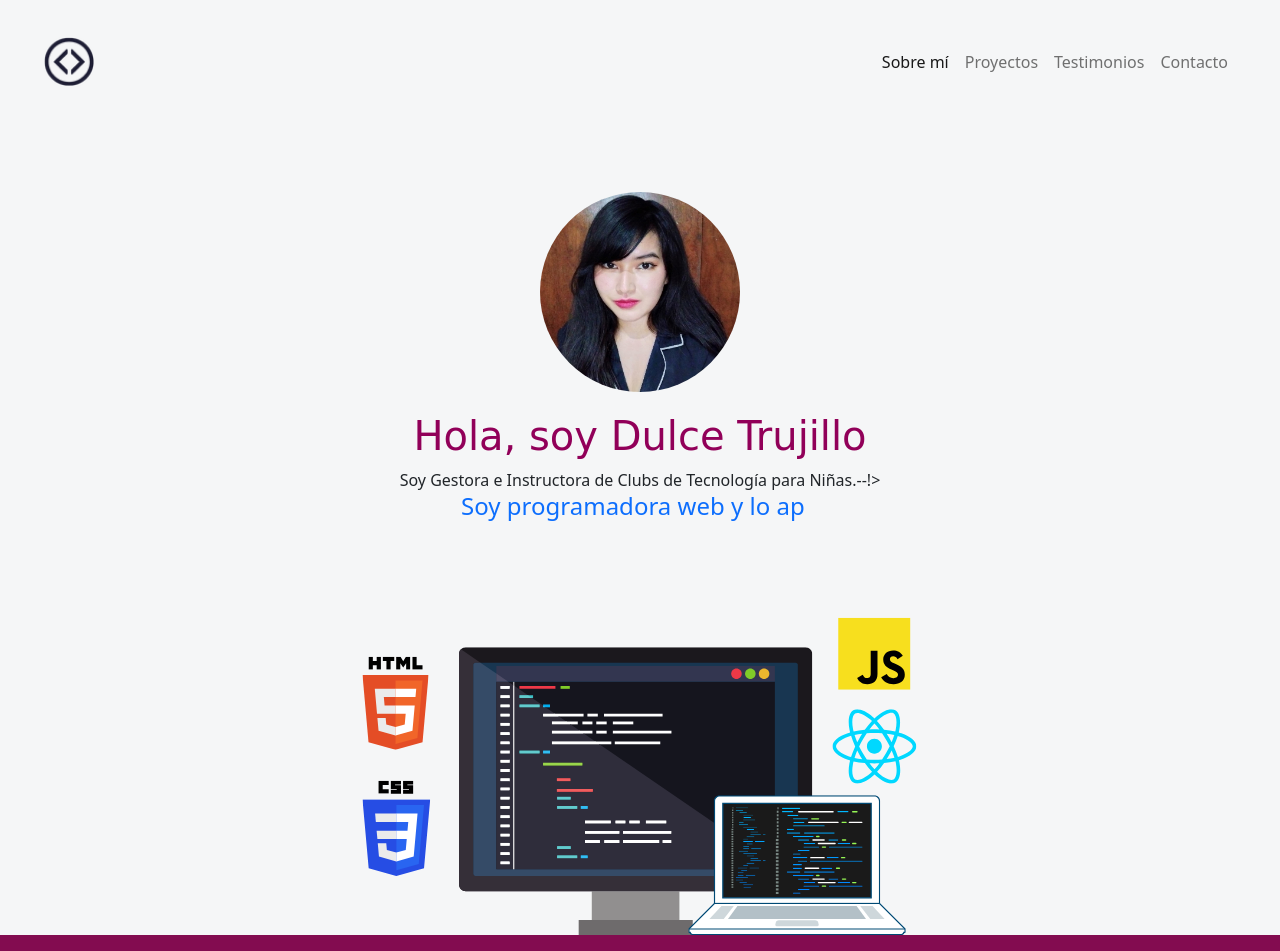
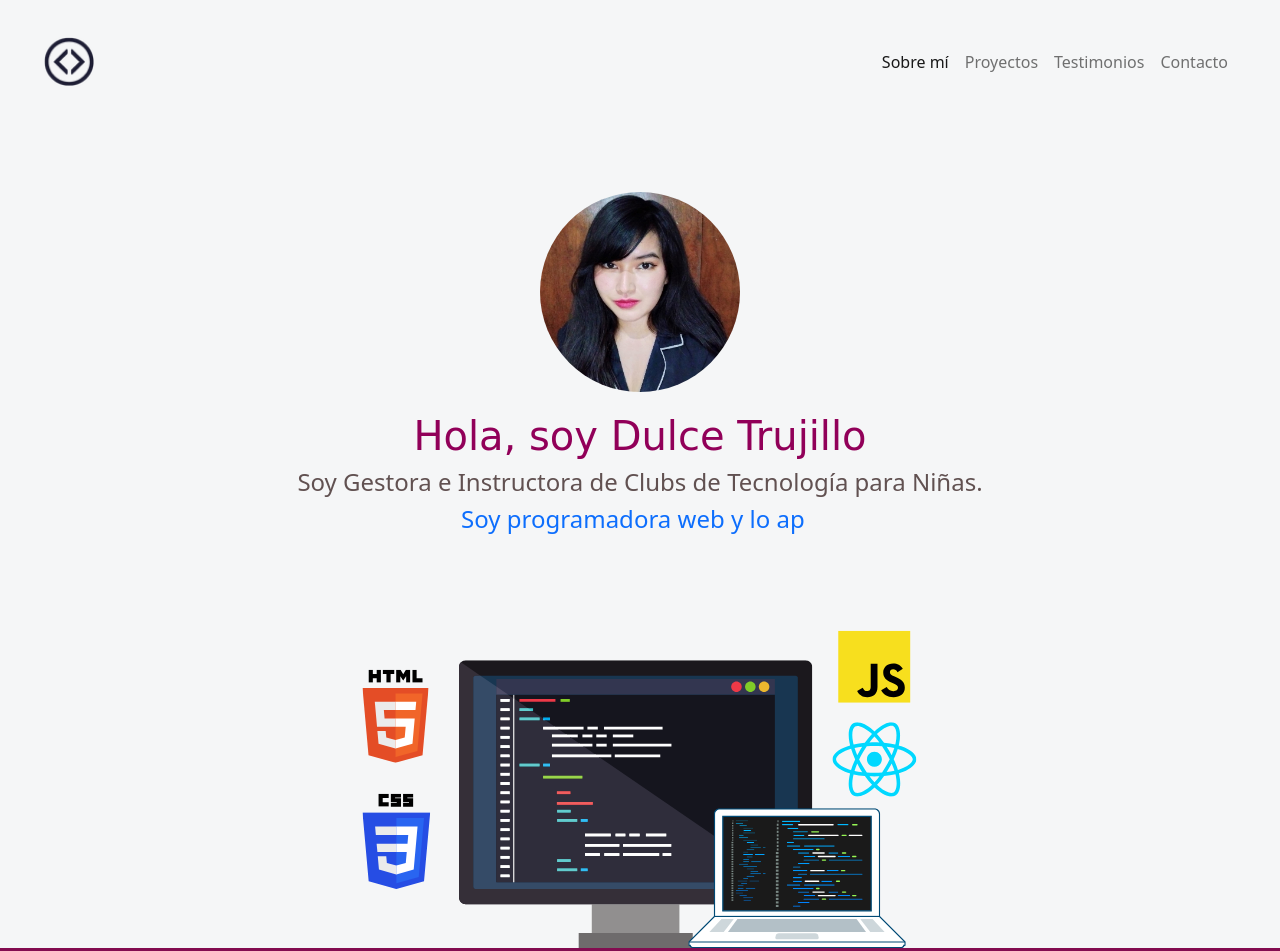
Before and after one commit to Dulcee11/Dulce11.github.io, a plain HTML site: page index.html in a window 1280 px wide. Shown: the top 951 px of the page. Drawn offline with nearby package versions, Linux system fonts and the light colour scheme; a web font is replaced by a local one.

Commit message:
Update index.html

```diff
--- a/index.html
+++ b/index.html
@@ -56,7 +56,7 @@
       <div class="hero-principal d-flex flex-column justify-content-center align-items-center">
         <img class="hero-imagen-desarrollador rounded-circle" src="imagenes/DulceTrujillo.jpg" alt="Foto de Dulce Trujillo">
         <h1>Hola, soy Dulce Trujillo </h1>
-        <!-<h2>Soy Gestora e Instructora de Clubs de Tecnología para Niñas.</h2>--!>
+        <h2>Soy Gestora e Instructora de Clubs de Tecnología para Niñas.</h2>
 
         <!--Animación con JavaScript-->
         <h2 class="text-primary mb-4" id="typewriter"></h2>
```
